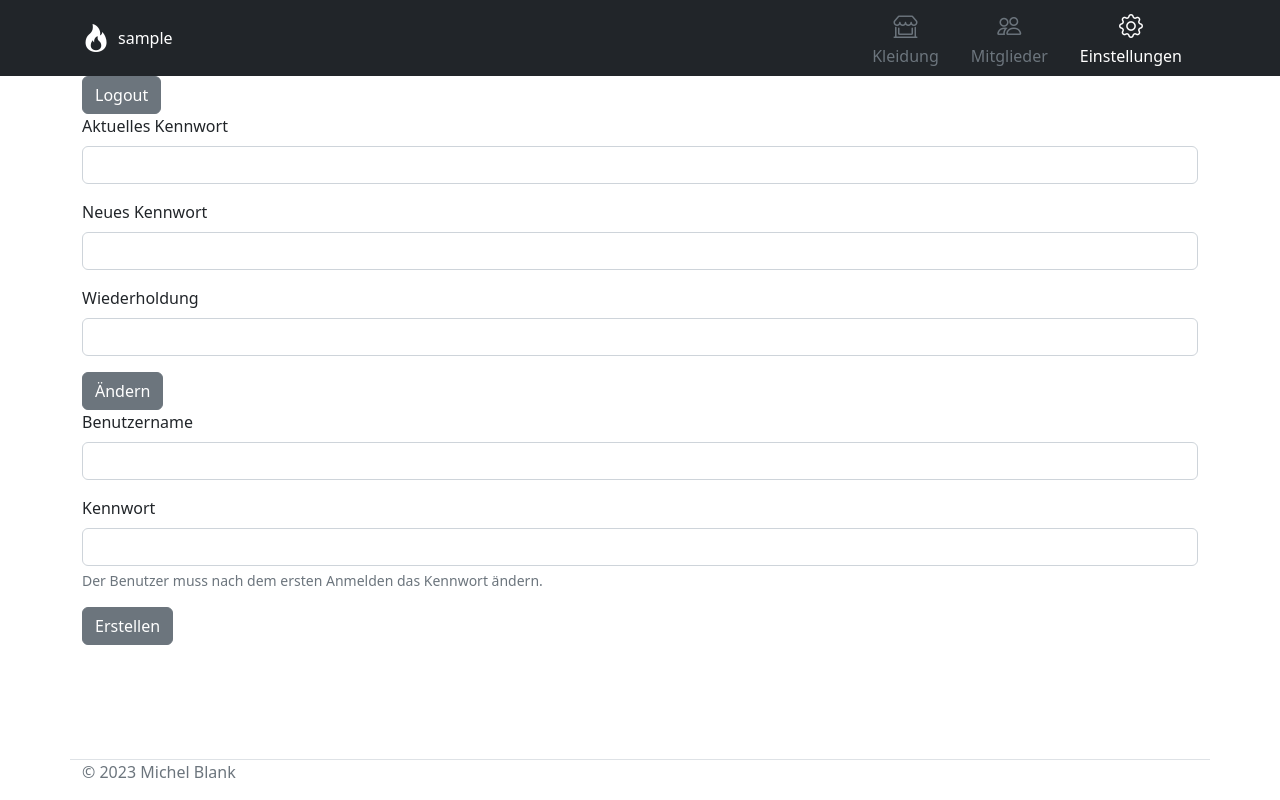
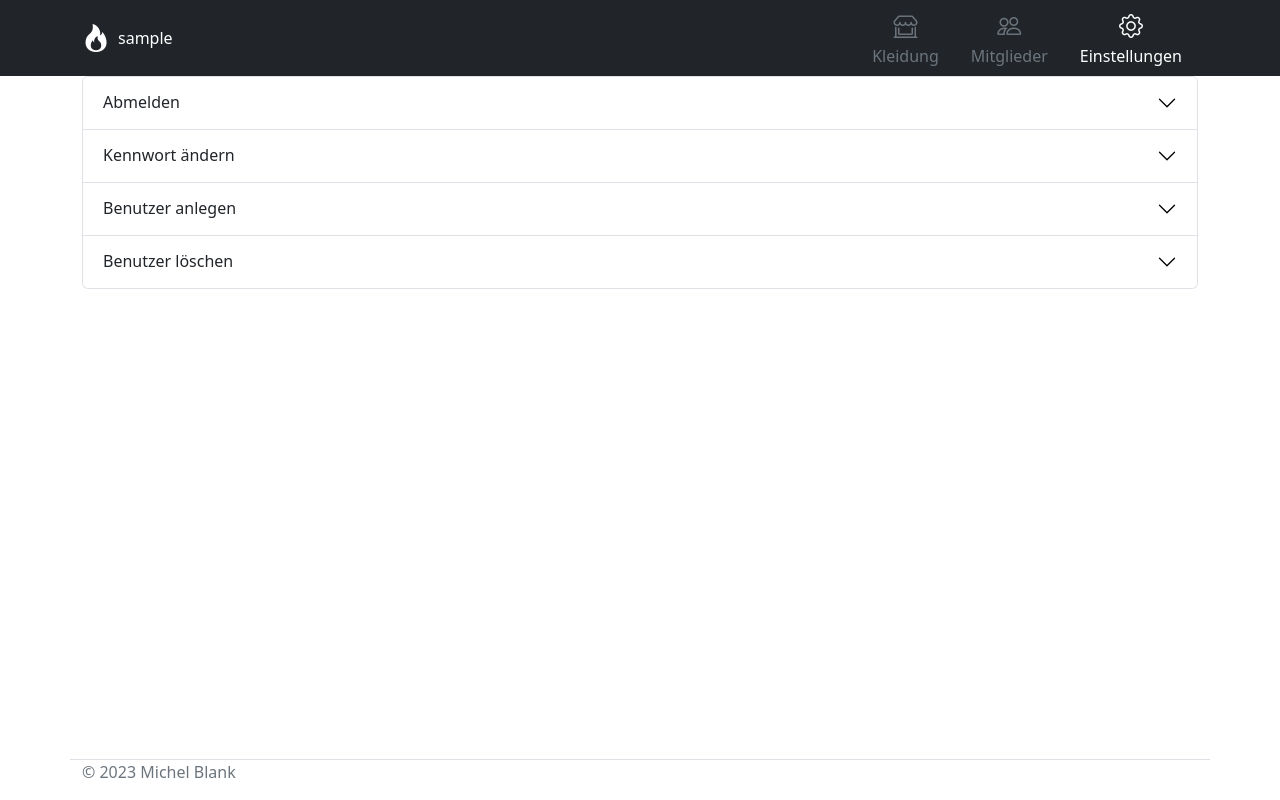
Before and after one commit to michelblk/Kleiderkammer, a Flask app: page /einstellungen/ in a window 1280 px wide. Run offline with Flask 2, Linux system fonts and the light colour scheme; a user stored in the database is signed in; some libraries are stand-ins or nearby versions.

Commit message:
remove user

```diff
--- /dev/null
+++ b/kleiderkammer/einstellungen/templates/html/benutzer-loeschen.html
@@ -0,0 +1,10 @@
+<div>
+    <form id="benutzer-loeschen">
+        <p>Möchten Sie wirklich den Benutzer <code>{{ current_user.username }}</code> löschen?</p>
+
+        <button type="submit" class="btn btn-secondary">Löschen</button>
+    </form>
+</div>
+<script>
+    {% include 'js/benutzer-loeschen.js' %}
+</script>
--- a/kleiderkammer/einstellungen/templates/html/einstellungen.html
+++ b/kleiderkammer/einstellungen/templates/html/einstellungen.html
@@ -3,11 +3,61 @@
 {% block title %}Einstellungen{% endblock %}
 
 {% block content %}
-    <div>
-        <a href="{{ url_for("login_api.logout") }}" class="btn btn-secondary">Logout</a>
+    <div id="accordion" class="accordion">
+        <div class="accordion-item">
+            <h2 class="accordion-header">
+                <button class="accordion-button collapsed" type="button" data-bs-toggle="collapse"
+                        data-bs-target="#collapseLogout">
+                    Abmelden
+                </button>
+            </h2>
+            <div id="collapseLogout" class="accordion-collapse collapse" data-bs-parent="#accordion">
+                <div class="accordion-body">
+                    <a href="{{ url_for("login_api.logout") }}" class="btn btn-secondary">Abmelden</a>
+                </div>
+            </div>
+        </div>
+
+        <div class="accordion-item">
+            <h2 class="accordion-header">
+                <button class="accordion-button collapsed" type="button" data-bs-toggle="collapse"
+                        data-bs-target="#collapsePassword">
+                    Kennwort &auml;ndern
+                </button>
+            </h2>
+            <div id="collapsePassword" class="accordion-collapse collapse" data-bs-parent="#accordion">
+                <div class="accordion-body">
+                    {% include 'html/kennwort-aendern.html' %}
+                </div>
+            </div>
+        </div>
+
+        <div class="accordion-item">
+            <h2 class="accordion-header">
+                <button class="accordion-button collapsed" type="button" data-bs-toggle="collapse"
+                        data-bs-target="#collapseCreateUser">
+                    Benutzer anlegen
+                </button>
+            </h2>
+            <div id="collapseCreateUser" class="accordion-collapse collapse" data-bs-parent="#accordion">
+                <div class="accordion-body">
+                    {% include 'html/benutzer-erstellen.html' %}
+                </div>
+            </div>
+        </div>
+
+        <div class="accordion-item">
+            <h2 class="accordion-header">
+                <button class="accordion-button collapsed" type="button" data-bs-toggle="collapse"
+                        data-bs-target="#collapseDeleteUser">
+                    Benutzer löschen
+                </button>
+            </h2>
+            <div id="collapseDeleteUser" class="accordion-collapse collapse" data-bs-parent="#accordion">
+                <div class="accordion-body">
+                    {% include 'html/benutzer-loeschen.html' %}
+                </div>
+            </div>
+        </div>
     </div>
-
-    {% include 'html/kennwort-aendern.html' %}
-    {% include 'html/benutzer-erstellen.html' %}
-    <!-- FIXME add remove user -->
 {% endblock %}
--- /dev/null
+++ b/kleiderkammer/einstellungen/templates/js/benutzer-loeschen.js
@@ -0,0 +1,17 @@
+'use strict';
+
+$(function () {
+    $("#benutzer-loeschen").submit(function (e) {
+        e.preventDefault();
+
+        $.ajax({
+            cache: false,
+            contentType: 'application/x-www-form-urlencoded; charset=UTF-8',
+            method: 'DELETE',
+            success: function () {
+                location.href = "{{ url_for('index') }}"
+            },
+            url: "{{ url_for('einstellungen_api.remove_user', userid=current_user.id) }}"
+        });
+    });
+});
```
Also changed, not shown: kleiderkammer/einstellungen/api.py (+15 -0 lines).
